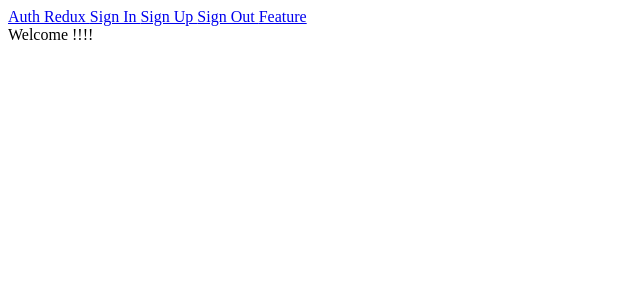
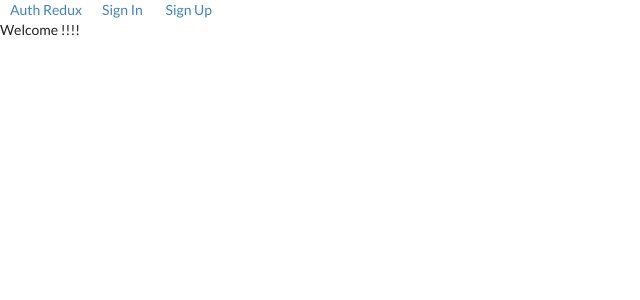
Before and after one commit to mythLabs/playground-react-authentication, a React (Create React App) app: page / in a window 1280 px wide. Shown: the top 300 px of the page, without its empty margins (0-640 px from the left). Built offline with nearby package versions, Linux system fonts and the light colour scheme.

Commit message:
Added basic styling

```diff
--- a/public/index.html
+++ b/public/index.html
@@ -5,6 +5,7 @@
     <link rel="shortcut icon" href="%PUBLIC_URL%/favicon.ico">
     <meta name="viewport" content="width=device-width, initial-scale=1, shrink-to-fit=no">
     <meta name="theme-color" content="#000000">
+    <link rel="stylesheet" href="https://cdnjs.cloudflare.com/ajax/libs/semantic-ui/2.4.1/semantic.min.css" />
     <!--
       manifest.json provides metadata used when your web app is added to the
       homescreen on Android. See https://developers.google.com/web/fundamentals/web-app-manifest/
--- a/src/components/Header.js
+++ b/src/components/Header.js
@@ -1,18 +1,39 @@
 import React from "react";
 import { Link } from "react-router-dom";
+import { connect } from "react-redux";
+import './HeaderStyle.css';
 
 class Header extends React.Component {
+  renderLinks() {
+    if (this.props.authenticated) {
+      return (
+        <div>
+          <Link to="/signout">Sign Out </Link>
+          <Link to="/feature">Feature</Link>
+        </div>
+      );
+    } else {
+      return (
+        <div>
+          <Link to="/signin"> Sign In </Link>
+          <Link to="/signup">Sign Up </Link>
+        </div>
+      );
+    }
+  }
+
   render() {
     return (
-      <div>
+      <div className="header">
         <Link to="/">Auth Redux </Link>
-        <Link to="/signin"> Sign In </Link>
-        <Link to="/signup">Sign Up </Link>
-        <Link to="/signout">Sign Out </Link>
-        <Link to="/feature">Feature</Link>
+        {this.renderLinks()}
       </div>
     );
   }
 }
 
-export default Header;
+function mapStateToProps(state) {
+  return { authenticated: state.auth.authenticated };
+}
+
+export default connect(mapStateToProps)(Header);
--- /dev/null
+++ b/src/components/HeaderStyle.css
@@ -0,0 +1,7 @@
+.header {
+    display: flex;
+}
+
+.header a{
+    margin: 0 10px
+}
```
